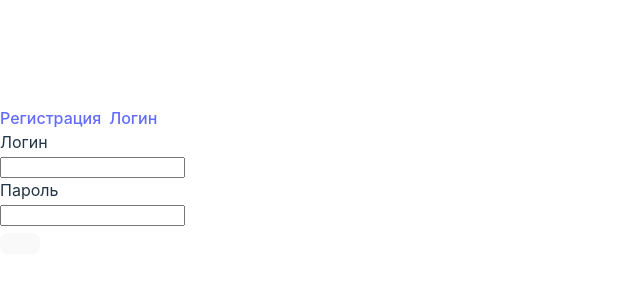
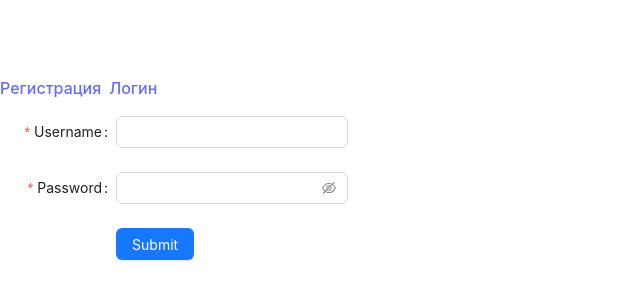
Before and after one commit to felikidze/analyzeF, a React (Vite) app: page /login in a window 1280 px wide. Shown: the part 220-520 px from the top of the page, without its empty margins (0-640 px from the left). Built offline with nearby package versions, Linux system fonts and the light colour scheme; no server answers.

Commit message:
fix: error messages, jwt, redirect auth closed pages, add antd

```diff
--- a/src/App.tsx
+++ b/src/App.tsx
@@ -1,10 +1,12 @@
 import AppRouter from "@router/AppRouter";
 import AuthProvider from '@context/AuthContext';
+import { SnackbarProvider } from "notistack";
 
 function App() {
   return (
     <>
         <AuthProvider>
+            <SnackbarProvider />
             <AppRouter />
         </AuthProvider>
     </>
--- a/src/components/_auth/Login.tsx
+++ b/src/components/_auth/Login.tsx
@@ -1,38 +1,69 @@
-import {ChangeEvent, FC, useCallback, useContext, useState} from 'react';
+import {FC, useCallback, useContext, useEffect} from 'react';
 import {AuthContext} from "@context/AuthContext.tsx";
+import {useNavigate} from "react-router-dom";
+import {RoutePath} from "@router/config/routeConfig.tsx";
+import {ValidateErrorEntity} from "rc-field-form/lib/interface";
+import {Button, Form, Input} from "antd";
+
+type FieldType = {
+  userName?: string;
+  password?: string;
+};
 
 const Login: FC = () => {
-    const {handleSignIn} = useContext(AuthContext);
-    const [loginValue, setLoginValue] = useState('');
-    const [passwordValue, setPasswordValue] = useState('');
-    const onLoginChanged = useCallback((e: ChangeEvent<HTMLInputElement>) => {
-        setLoginValue(e.currentTarget.value)
+    const {handleSignIn, isUserLogged} = useContext(AuthContext);
+    const navigate = useNavigate();
+
+    useEffect(() => {
+        if (isUserLogged) {
+            navigate(RoutePath.parser_page)
+        }
+    }, [navigate, isUserLogged])
+
+    const onFinish = useCallback(({userName, password}: Required<FieldType>) => {
+        handleSignIn?.({
+            userName,
+            password
+        });
+    }, [handleSignIn]);
+    const onFinishFailed = useCallback((errorInfo: ValidateErrorEntity) => {
+      console.log('Failed:', errorInfo);
     }, []);
-    const onPasswordChanged = useCallback((e: ChangeEvent<HTMLInputElement>) => {
-        setPasswordValue(e.currentTarget.value)
-    }, []);
-    const onBtnClick = useCallback(() => {
-        handleSignIn?.({
-            userName: loginValue,
-            password: passwordValue
-        });
-    }, [loginValue, passwordValue, handleSignIn]);
 
     return (
-        <div>
-            <div>
-                <div>Логин</div>
-                <input value={loginValue} onChange={onLoginChanged}/>
-            </div>
-            <div>
-                <div>Пароль</div>
-                <input value={passwordValue} onChange={onPasswordChanged}/>
-            </div>
-            <div>
-                <button onClick={onBtnClick}/>
-            </div>
-        </div>
-    );
+        <Form
+            name="basic"
+            labelCol={{ span: 8 }}
+            wrapperCol={{ span: 16 }}
+            style={{ maxWidth: 600 }}
+            initialValues={{ remember: true }}
+            onFinish={onFinish}
+            onFinishFailed={onFinishFailed}
+            autoComplete="off"
+        >
+            <Form.Item<FieldType>
+              label="Username"
+              name="userName"
+              rules={[{ required: true, message: 'Please input your username!' }]}
+            >
+              <Input />
+            </Form.Item>
+
+            <Form.Item<FieldType>
+              label="Password"
+              name="password"
+              rules={[{ required: true, message: 'Please input your password!' }]}
+            >
+              <Input.Password />
+            </Form.Item>
+
+            <Form.Item wrapperCol={{ offset: 8, span: 16 }}>
+              <Button type="primary" htmlType="submit">
+                Submit
+              </Button>
+            </Form.Item>
+        </Form>
+    )
 };
 
 export default Login;
--- a/src/components/_auth/Registration.tsx
+++ b/src/components/_auth/Registration.tsx
@@ -1,7 +1,6 @@
-import {ChangeEvent, FC, useCallback, useState, useContext, useEffect} from 'react';
-import type { FormProps } from 'antd';
-import { Button, Checkbox, Form, Input } from 'antd';
-import { redirect } from "react-router-dom";
+import {FC, useCallback, useContext, useEffect} from 'react';
+import { Button, Form, Input } from 'antd';
+import {useNavigate} from "react-router-dom";
 import {ValidateErrorEntity} from "rc-field-form/lib/interface";
 
 import {RoutePath} from '@router/config/routeConfig';
@@ -16,12 +15,13 @@ type FieldType = {
 
 const Registration: FC = () => {
     const {handleSignUp, isUserLogged} = useContext(AuthContext);
+    const navigate = useNavigate();
 
     useEffect(() => {
         if (isUserLogged) {
-            redirect(RoutePath.parser_page)
+            navigate(RoutePath.parser_page)
         }
-    }, [isUserLogged])
+    }, [navigate, isUserLogged])
 
     const onFinish = useCallback(({userName, password, email}: Required<FieldType>) => {
         handleSignUp?.({
--- a/src/components/_menu/Menu.tsx
+++ b/src/components/_menu/Menu.tsx
@@ -1,27 +1,30 @@
 import {FC, useContext} from 'react';
 import {Link} from 'react-router-dom';
-import { Flex } from 'antd';
+import {Button, Flex} from 'antd';
 
 import {MENU_CONFIG} from './config/menuConfig';
 import {AuthContext} from "@context/AuthContext.tsx";
 
 const Menu: FC = () => {
-    const {isUserLogged} = useContext(AuthContext);
+    const {isUserLogged, handleLogOut} = useContext(AuthContext);
 
     return (
+        <div style={{display: "flex", marginBottom: "16px"}}>
             <Flex gap="small" wrap>
                 {Object.values(MENU_CONFIG).map(({title, routePath, withoutAuthOnly, authOnly}) => {
                     if (!isUserLogged && withoutAuthOnly) {
-                    return <Link to={routePath}>{title}</Link>;
+                        return <Link key={routePath} to={routePath}>{title}</Link>;
                     }
 
                     if (isUserLogged && authOnly) {
-                    return <Link to={routePath}>{title}</Link>;
+                        return <Link key={routePath} to={routePath}>{title}</Link>;
                     }
 
                     return null;
                 })}
             </Flex>
+            {isUserLogged && <Button style={{marginLeft: "auto"}} type="dashed" onClick={handleLogOut}>Выйти</Button> }
+        </div>
     );
 };
 
--- a/src/components/_parse/ParserPage.tsx
+++ b/src/components/_parse/ParserPage.tsx
@@ -1,28 +1,53 @@
 import {FC, useCallback} from 'react';
+import {ValidateErrorEntity} from "rc-field-form/lib/interface";
 
-import InputWButton from '@shared/InputWButton';
 import {BaseClient} from '@components/context/AuthContext';
+import {Button, Form, Input} from "antd";
+
+type FieldType = {
+  url?: string;
+};
 
 interface IParserPage {
 
 }
 
 const ParserPage: FC<IParserPage> = () => {
-    const onBtnClick = useCallback((url: string) => {
+    const onFinish = useCallback(({url}: Required<FieldType>) => {
         BaseClient.post('/parse/analyze', {
             data: {
                 url
             }
         })
     }, []);
+    const onFinishFailed = useCallback((errorInfo: ValidateErrorEntity) => {
+      console.log('Failed:', errorInfo);
+    }, []);
 
     return (
-        <div>
-            <InputWButton
-                onBtnClick={onBtnClick}
-                btnTitle="Запустить сканирование"
-            />
-        </div>
+        <Form
+            name="basic"
+            labelCol={{ span: 8 }}
+            wrapperCol={{ span: 16 }}
+            style={{ maxWidth: 600 }}
+            initialValues={{ remember: true }}
+            onFinish={onFinish}
+            onFinishFailed={onFinishFailed}
+            autoComplete="off"
+        >
+            <Form.Item<FieldType>
+              label="url"
+              name="url"
+              rules={[{ required: true, message: 'Please input your url!' }]}
+            >
+              <Input />
+            </Form.Item>
+            <Form.Item wrapperCol={{ offset: 8, span: 16 }}>
+              <Button type="primary" htmlType="submit">
+                Submit
+              </Button>
+            </Form.Item>
+        </Form>
     );
 };
 
--- a/src/components/_router/AppRouter.tsx
+++ b/src/components/_router/AppRouter.tsx
@@ -1,9 +1,23 @@
-import { Suspense, useCallback } from 'react';
-import { Route, Routes } from 'react-router-dom';
-import {AppRoutesProps, routeConfig} from '@router/config/routeConfig'
+import {Suspense, useCallback, useContext, useEffect} from 'react';
+import { Route, Routes, useLocation, useNavigate } from 'react-router-dom';
+import {AppRoutesProps, routeConfig, RoutePath} from '@router/config/routeConfig'
 import Menu from '@components/_menu/Menu';
+import {AuthContext} from "@context/AuthContext.tsx";
 
 const AppRouter = () => {
+    const {isUserLogged} = useContext(AuthContext);
+    const location = useLocation();
+    const navigate = useNavigate();
+
+    useEffect(() => {
+        if (
+            ([RoutePath.login, RoutePath.registration].includes(location.pathname) && isUserLogged) ||
+            !([RoutePath.login, RoutePath.registration].includes(location.pathname) && !isUserLogged)
+        ) {
+            navigate(RoutePath.main);
+        }
+    }, [isUserLogged]);
+
     const renderWithWrapper = useCallback((route: AppRoutesProps) => {
         const element = (
             <Suspense fallback={<>Loading</>}>
--- a/src/components/context/AuthContext.tsx
+++ b/src/components/context/AuthContext.tsx
@@ -5,18 +5,23 @@ import axios from "axios";
 import { Circle } from "react-preloaders";
 import inMemoryJWT from "@/utils/inMemoryJWT";
 import {config} from "@/config/Base";
+import {AuthClient} from "@/config/Auth";
 import showErrorMessage from "@/utils/showErrorMessage";
 import {UserRole} from "@components/entities/User";
 
-export const AuthClient = axios.create({
-  baseURL: `${config.API_URL}/auth`
+export const RefreshClient = axios.create({
+    baseURL: `${config.API_URL}/auth`,
+    withCredentials: true,
+    headers: {'Access-Control-Allow-Origin': '*', 'Content-Type': 'application/json'},
 });
 
 export const BaseClient = axios.create({
-  baseURL: `${config.API_URL}`,
+    baseURL: `${config.API_URL}`,
+    withCredentials: true,
+    headers: {'Access-Control-Allow-Origin': '*', 'Content-Type': 'application/json'},
 });
 
-[AuthClient, BaseClient].forEach((axiosInstance) => axiosInstance.interceptors.request.use(
+[RefreshClient, BaseClient].forEach((axiosInstance) => axiosInstance.interceptors.request.use(
   (config) => {
     const accessToken = inMemoryJWT.getToken();
 
@@ -94,7 +99,7 @@ const AuthProvider: FC<IAuthProvider> = ({ children }) => {
   };
 
   useEffect(() => {
-    AuthClient.post("/refresh")
+    RefreshClient.post("/refresh")
       .then((res) => {
         const { accessToken, accessTokenExpiration } = res.data;
         inMemoryJWT.setToken(accessToken, accessTokenExpiration);
--- a/src/config/Auth.ts
+++ b/src/config/Auth.ts
@@ -2,9 +2,12 @@ import {default as axios} from 'axios';
 
 export const config = {
     API_URL: 'http://localhost:5000',
-    LOGOUT_STORAGE_KEY: "logout"
+    LOGOUT_STORAGE_KEY: "logout",
+    ACCESS_STORAGE_KEY: "BAccessToken"
 };
 
 export const AuthClient = axios.create({
-  baseURL: `${config.API_URL}/auth`
+    baseURL: `${config.API_URL}/auth`,
+    withCredentials: true,
+    headers: {'Access-Control-Allow-Origin': '*', 'Content-Type': 'application/json'},
 });
--- a/src/utils/inMemoryJWT.ts
+++ b/src/utils/inMemoryJWT.ts
@@ -1,7 +1,6 @@
 import { AuthClient, config } from "@/config/Auth";
 
 const inMemoryJWTService = () => {
-  let inMemoryJWT: null = null;
   let refreshTimeoutId: number | null | undefined = null;
 
   const refreshToken = (expiration: number) => {
@@ -23,15 +22,15 @@ const inMemoryJWTService = () => {
     }
   };
 
-  const getToken = () => inMemoryJWT;
+  const getToken = () => localStorage.getItem(config.ACCESS_STORAGE_KEY);
 
-  const setToken = (token: null, tokenExpiration: never) => {
-    inMemoryJWT = token;
+  const setToken = (token: string, tokenExpiration: never) => {
+    localStorage.setItem(config.ACCESS_STORAGE_KEY, token);
     refreshToken(tokenExpiration);
   };
 
   const deleteToken = () => {
-    inMemoryJWT = null;
+    localStorage.removeItem(config.ACCESS_STORAGE_KEY);
     abortRefreshToken();
     localStorage.setItem(config.LOGOUT_STORAGE_KEY, String(Date.now()));
   };
--- a/src/utils/showErrorMessage.ts
+++ b/src/utils/showErrorMessage.ts
@@ -1,5 +1,5 @@
-import { enqueueSnackbar } from "notistack";
+import * as notistack from "notistack";
 import { ReactElement, ReactNode, ReactPortal } from "react";
 
 export default (error: { response: { data: { error: string | number | boolean | ReactElement | Iterable<ReactNode> | ReactPortal | null | undefined; }; }; }) =>
-  enqueueSnackbar(error.response.data.error, { variant: "error" });
+  notistack.enqueueSnackbar(error.response.data.error, { variant: "error" });
```
Lines whose indentation alone changed are shown as unchanged.
